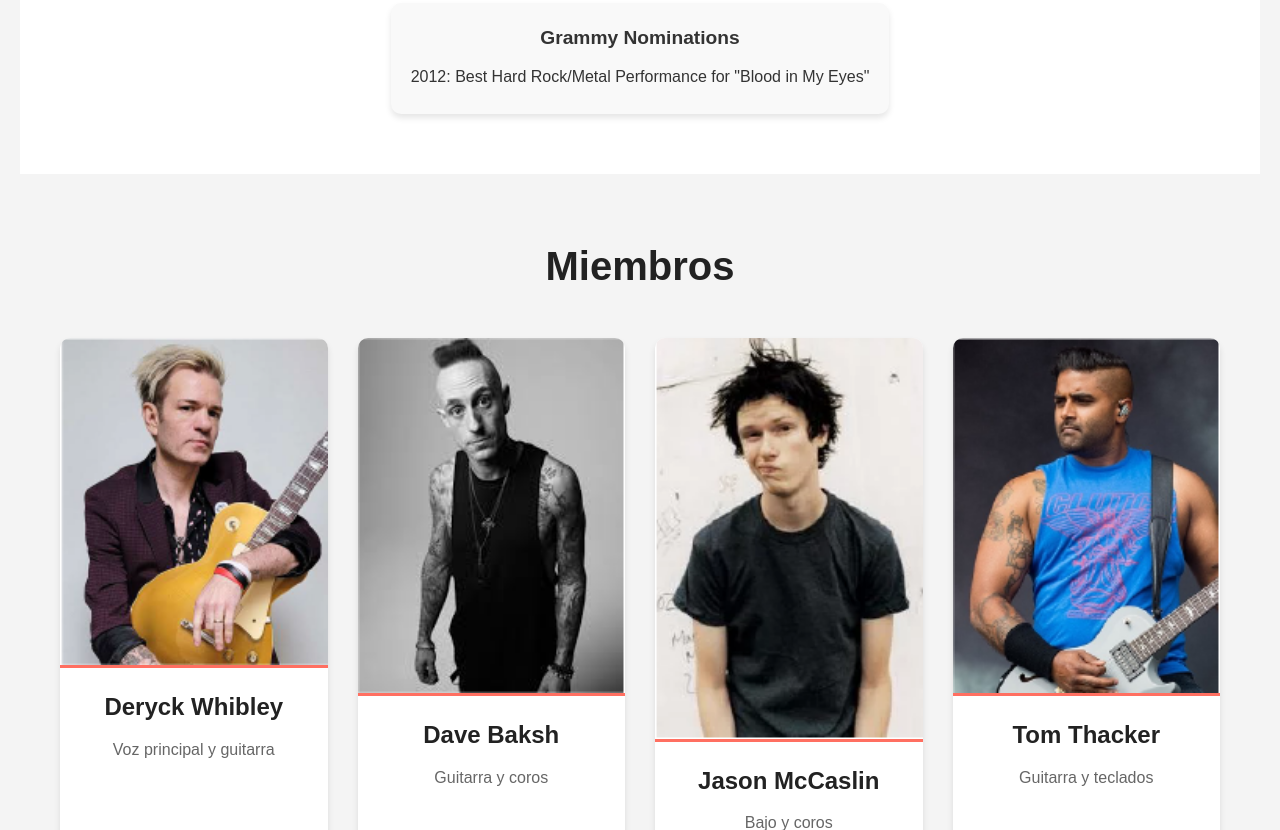
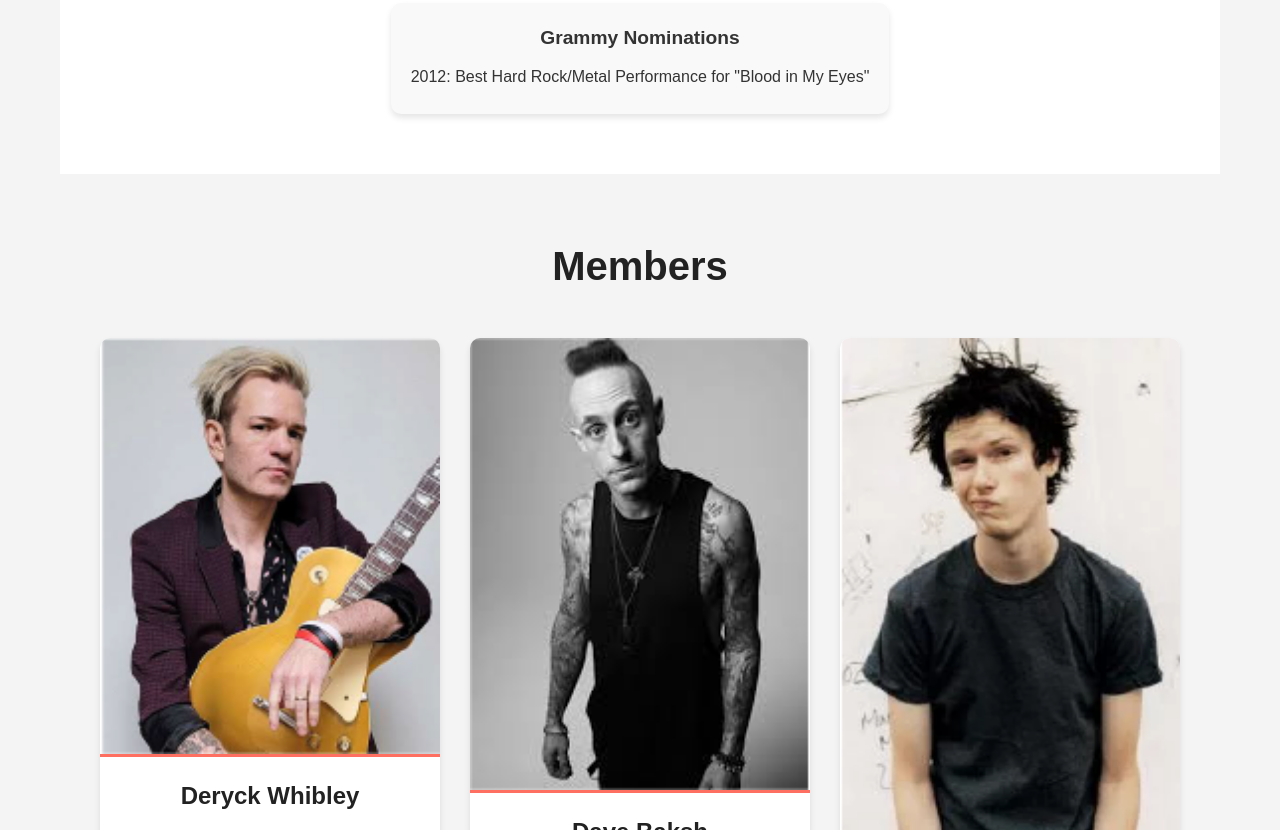
Before and after one commit to PRGallegos/DIW, a plain HTML site: page Practica_2/index.html in a window 1280 px wide. Shown: the part 1970-2800 px from the top of the page. Drawn offline with Linux system fonts and the light colour scheme.

Commit message:
Updated README.md and added some styles to the index.html file

```diff
--- a/Practica_2/assets/css/styles.css
+++ b/Practica_2/assets/css/styles.css
@@ -18,9 +18,8 @@ body {
     width: 100%;
 }
 
-/******************************************************************************* GENERAL */
 .container {
-    max-width: 100%;
+    max-width: 1200px;
     margin: 0 auto;
     padding: 0 20px;
     box-sizing: border-box;
@@ -42,8 +41,6 @@ header {
     padding: 20px 0;
     width: 100%;
 }
-
-/******************************************************************************* NAV */
 
 .nav {
     display: flex;
@@ -94,8 +91,6 @@ header {
 #menu-list a:hover {
     color: #ff6f61;
 }
-
-/******************************************************************************* HERO ***/
 
 .hero {
     position: relative;
@@ -158,8 +153,6 @@ header {
     background-color: #e65a50;
 }
 
-/******************************************************************************* ABOUT */
-
 .about {
     padding: 60px 20px;
     background-color: #fff;
@@ -220,8 +213,6 @@ header {
     margin-top: 40px;
     text-align: center;
 }
-
-/******************************************************************************* AWARDS */
 
 .awards-grid {
     display: grid;
@@ -312,10 +303,6 @@ header {
     margin: 0;
 }
 
-@media (max-width: 768px) {}
-
-/******************************************************************************* TOURS */
-
 .tours {
     padding: 60px 20px;
     background-color: #fff;
@@ -352,8 +339,6 @@ header {
     color: #666;
 }
 
-/******************************************************************************* DISCOGRAPHY */
-
 .discography {
     padding: 60px 20px;
     background-color: #f4f4f4;
@@ -372,8 +357,6 @@ header {
     gap: 20px;
     margin-top: 30px;
 }
-
-/******************************************************************************* ALBUMS */
 
 .album {
     background-color: #fff;
@@ -395,8 +378,6 @@ header {
     font-size: 1rem;
     color: #666;
 }
-
-/******************************************************************************* AUDIO */
 
 .audio-section {
     padding: 60px 20px;
@@ -429,7 +410,6 @@ header {
     margin-top: 10px;
 }
 
-/******************************************************************************* CONTACT */
 .contact {
     padding: 60px 20px;
     background-color: #f4f4f4;
@@ -490,7 +470,6 @@ header {
     background-color: #e65a50;
 }
 
-/******************************************************************************* FOOTER */
 footer {
     background-color: #222;
     color: #fff;
@@ -543,9 +522,6 @@ footer p {
     font-size: 0.9rem;
 }
 
-
-/******************************************************************************* RESPONSIVE ***/
-
 @media (max-width: 768px) {
     #menu-toggle {
         display: block;
--- a/Practica_2/index.html
+++ b/Practica_2/index.html
@@ -8,30 +8,23 @@
         content="Official Sum 41 Fan Website - Discover the band, their music, tour dates, and more">
     <title>Sum 41 | Official Fan Website</title>
     <link rel="stylesheet" href="assets/css/styles.css">
-    <!-- Font Awesome for icons -->
     <link rel="stylesheet" href="https://cdnjs.cloudflare.com/ajax/libs/font-awesome/6.0.0/css/all.min.css">
-    <!-- Favicon -->
     <link rel="icon" type="image/png" href="assets/images/favicon.png">
 </head>
 
 <body>
-    <!-- Main container -->
     <div class="container">
-        <!-- Header with navigation -->
         <header>
             <nav id="nav" class="nav">
                 <div class="logo">
-                    <!-- Logo placeholder with text fallback -->
                     <a href="#" aria-label="Sum 41 Home">
                         <img src="assets/img/sum41_logo.png" alt="Sum 41 Logo" loading="lazy">
                         <span>SUM 41</span>
                     </a>
                 </div>
-                <!-- Mobile menu toggle button -->
                 <button id="menu-toggle" aria-label="Toggle navigation" aria-expanded="false">
                     <span></span><span></span><span></span>
                 </button>
-                <!-- Navigation menu -->
                 <ul id="menu-list">
                     <li><a href="#about">About</a></li>
                     <li><a href="#members">Members</a></li>
@@ -43,10 +36,8 @@
         </header>
 
         <main>
-            <!-- Hero Section - Main visual impact area -->
             <section id="about" class="hero">
                 <div class="slider">
-                    <!-- Hero background with gradient overlay for text readability -->
                     <div class="hero-background" aria-hidden="true"></div>
                     <div class="legend">
                         <div class="little">Punk Rock Legends Since 1996</div>
@@ -58,7 +49,6 @@
                 </div>
             </section>
 
-            <!-- Band Bio Section - About the band history and achievements -->
             <section class="about" id="bio">
                 <div class="about-container content-wrapper">
                     <div class="about-header section-header">
@@ -73,23 +63,18 @@
                         <div class="about-text">
                             <p>
                                 Sum 41 is a Canadian rock band formed in 1996 in Ajax, Ontario. The current lineup
-                                includes
-                                Deryck Whibley (vocals and guitar), Dave Baksh (guitar), Jason McCaslin (bass), Tom
-                                Thacker
-                                (guitar and keyboards), and Frank Zummo (drums).
+                                includes Deryck Whibley (vocals and guitar), Dave Baksh (guitar), Jason McCaslin (bass),
+                                Tom Thacker (guitar and keyboards), and Frank Zummo (drums).
                             </p>
                             <p>
                                 They have sold over 10 million albums, with hits like <em>All Killer No Filler</em>
-                                (2001) and their single "Fat Lip,"
-                                which reached number one on the Billboard chart. Throughout their career, they have
-                                released
-                                eight albums and received several nominations and awards, standing out in the rock scene
-                                with
-                                tracks like "Blood in My Eyes."
+                                (2001) and their single "Fat Lip," which reached number one on the Billboard chart.
+                                Throughout their career, they have released eight albums and received several
+                                nominations and awards, standing out in the rock scene with tracks like "Blood in My
+                                Eyes."
                             </p>
                         </div>
                     </div>
-                    <!-- Awards and Recognition Section -->
                     <div class="about-awards">
                         <h3>Awards & Recognition</h3>
                         <div class="awards-grid">
@@ -124,70 +109,59 @@
                 </div>
             </section>
 
-            <!-- Members Section -->
             <section id="members" class="members">
                 <div class="container">
-                    <h2>Miembros</h2>
+                    <h2>Members</h2>
                     <div class="members-grid">
-                        <!-- Deryck Whibley -->
                         <div class="member">
                             <div class="member-photo">
                                 <img src="assets/img/1x/Member1.png" alt="Deryck Whibley" loading="lazy">
                             </div>
                             <div class="member-info">
                                 <h3>Deryck Whibley</h3>
-                                <p>Voz principal y guitarra</p>
+                                <p>Lead Vocals and Guitar</p>
                             </div>
                         </div>
-
-                        <!-- Dave Baksh -->
                         <div class="member">
                             <div class="member-photo">
                                 <img src="assets/img/1x/Member2.png" alt="Dave Baksh" loading="lazy">
                             </div>
                             <div class="member-info">
                                 <h3>Dave Baksh</h3>
-                                <p>Guitarra y coros</p>
+                                <p>Guitar and Backing Vocals</p>
                             </div>
                         </div>
-
-                        <!-- Jason McCaslin -->
                         <div class="member">
                             <div class="member-photo">
                                 <img src="assets/img/1x/Member3.png" alt="Jason McCaslin" loading="lazy">
                             </div>
                             <div class="member-info">
                                 <h3>Jason McCaslin</h3>
-                                <p>Bajo y coros</p>
+                                <p>Bass and Backing Vocals</p>
                             </div>
                         </div>
-
-                        <!-- Tom Thacker -->
                         <div class="member">
                             <div class="member-photo">
                                 <img src="assets/img/1x/Member4.png" alt="Tom Thacker" loading="lazy">
                             </div>
                             <div class="member-info">
                                 <h3>Tom Thacker</h3>
-                                <p>Guitarra y teclados</p>
+                                <p>Guitar and Keyboards</p>
                             </div>
                         </div>
-
-                        <!-- Frank Zummo -->
                         <div class="member">
                             <div class="member-photo">
                                 <img src="assets/img/1x/Member5.jpg" alt="Frank Zummo" loading="lazy">
                             </div>
                             <div class="member-info">
                                 <h3>Frank Zummo</h3>
-                                <p>Batería</p>
+                                <p>Drums</p>
                             </div>
                         </div>
                     </div>
                 </div>
             </section>
 
-            <!-- Tours Section -->
             <section class="tours" id="tours">
                 <div class="tours-container">
                     <div class="tours-header">
@@ -205,7 +179,6 @@
                 </div>
             </section>
 
-            <!-- Albums Section -->
             <section class="discography" id="discography">
                 <div class="discography-container">
                     <div class="discography-header">
@@ -228,7 +201,6 @@
                 </div>
             </section>
 
-            <!-- Audio Section -->
             <section class="audio-section">
                 <div class="audio-container">
                     <h2>Listen to Our Latest Hits</h2>
@@ -245,7 +217,6 @@
                 </div>
             </section>
 
-            <!-- Contact Section -->
             <section class="contact" id="contact">
                 <div class="contact-container">
                     <div class="contact-header">
@@ -273,7 +244,6 @@
             </section>
         </main>
 
-        <!-- Footer -->
         <footer>
             <div class="footer-content">
                 <div class="footer-logo">
```
Also changed, not shown: 1 other file.
